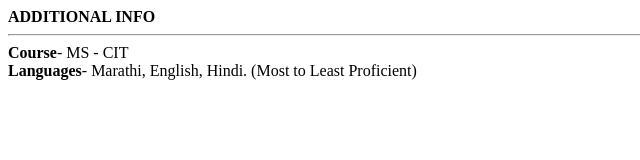
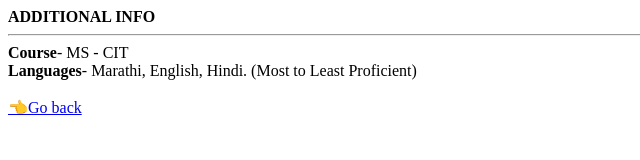
Before and after one commit to tanishparvez/cv, a plain HTML site: page Additional info.html in a window 1280 px wide. Shown: the full height of the page, 0-640 px from the left. Drawn offline with Linux system fonts and the light colour scheme.

Commit message:
Add files via upload

```diff
--- a/Additional info.html
+++ b/Additional info.html
@@ -13,7 +13,8 @@
     <hr>
     <strong>Course</strong>- MS - CIT <br>
     <strong>Languages</strong>- Marathi, English, Hindi. (Most to Least Proficient)
-
+    <br> <br>
+    <a href="index.html"> 👈Go back </a>
 </body>
 
 </html>
```
Also changed, not shown: Projects.html (+2 -0 lines), education.html (+2 -0 lines).
